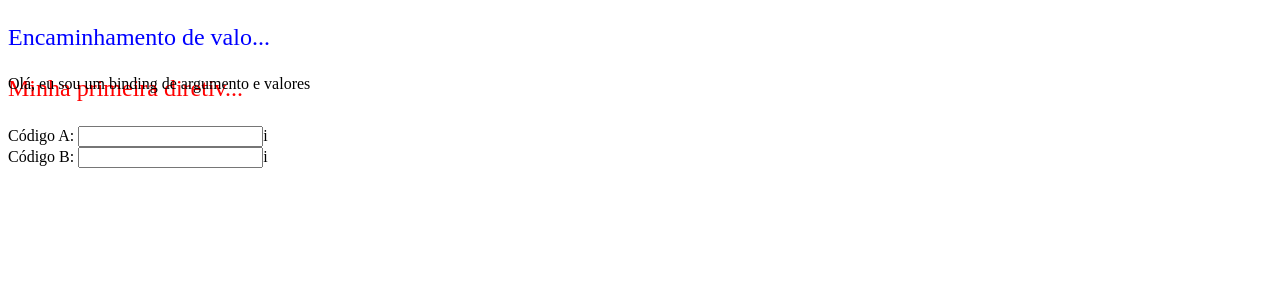
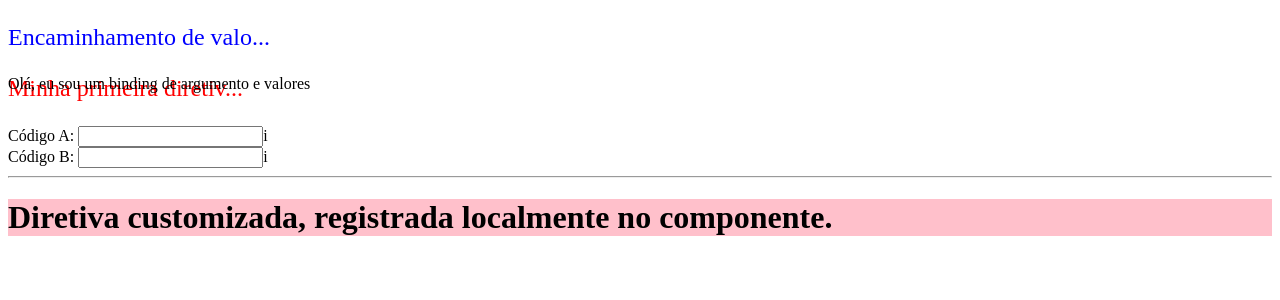
Before and after one commit to ProgramadorVictor/diretivas, a Vue app: page / in a window 1280 px wide. Shown: the top 300 px of the page. Built offline with nearby package versions, Linux system fonts and the light colour scheme.

Commit message:
!registrando diretivas localmente

```diff
--- a/src/App.vue
+++ b/src/App.vue
@@ -5,11 +5,23 @@
   <div v-posicao:absolute="75">Olá, eu sou um binding de argumento e valores</div>
   <span>Código A: <input type="text"><span v-informacao:simples.umClickMouse.sairAutomaticamente="'Você encontrará o código A na parte frontal do equipamento.'">i</span></span><br>
   <span>Código B: <input type="text"><span v-informacao:destacado.doisClickMouse.sairAutomaticamente="'Você encontrará o código B na parte trazeira do equipamento.'">i</span></span>
+  <hr>
+  <h1 v-colorir-fundo-texto="'pink'">Diretiva customizada, registrada localmente no componente.</h1>
 </template>
 
 <script>
 export default {
   name: 'App',
+  directives: { //Criação de diretivas locais no próprio componente. Necessário criar o atributo 'directives'
+    colorirFundoTexto:{ //O padrão camelCase é convertido para kebab-case, ao ser usado a diretiva diretamente na tag. linha 9 do código.
+      //colorirFundoTexto também pode ser usado dessa forma 'colorir-fundo-texto', juntamente com as ''
+      created: function(el, binding){
+        el.style.background = binding.value
+        console.log('Diretiva customizada, registrada localmente no componente.', el, binding);
+      },
+      // updated: function(el, binding){}//Se necessário a utilização de outros hooks de life cycle.
+    }
+  },
   data: () => ({
     configuracaoInicial: {cor: 'red'}
   })
```
